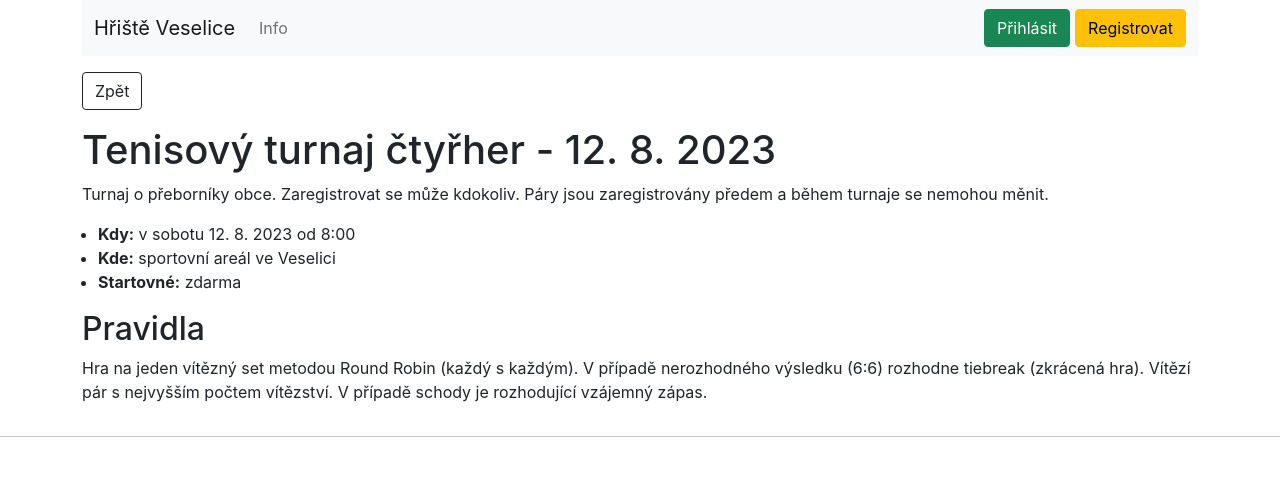
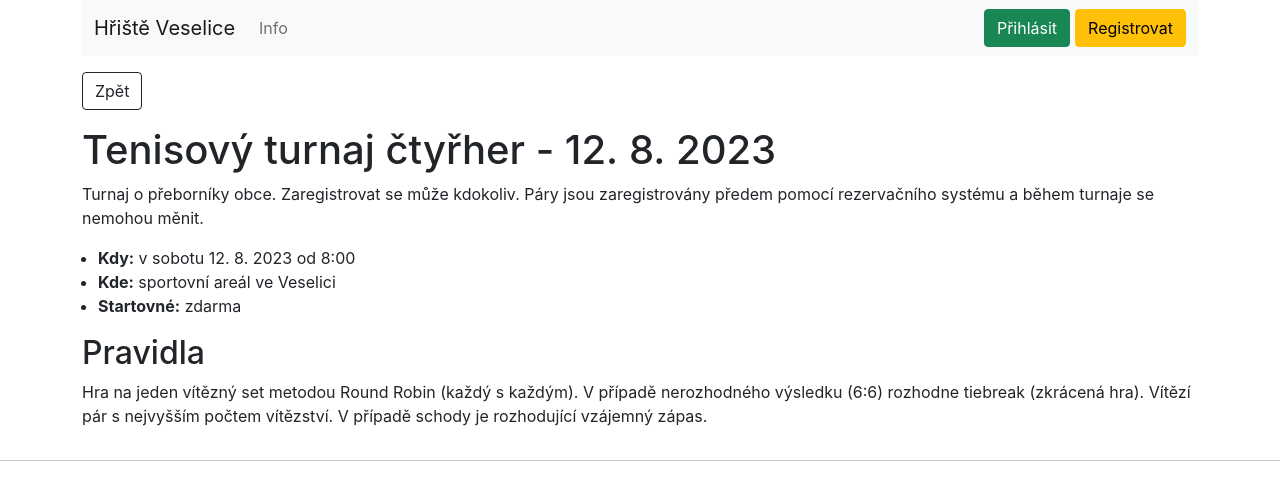
Before and after one commit to kotrzina/court-reservations, a Next.js app in the folder frontend/: page /tour in a window 1280 px wide. Shown: the top 500 px of the page. Built offline with nearby package versions, Linux system fonts and the light colour scheme; no server answers.

Commit message:
Amend tour description

```diff
--- a/frontend/pages/tour.tsx
+++ b/frontend/pages/tour.tsx
@@ -40,8 +40,8 @@ const Tour: NextPage = () => {
                 </Button>
                 <h1>Tenisový turnaj čtyřher - 12.&nbsp;8.&nbsp;2023</h1>
                 <p>
-                    Turnaj o přeborníky obce. Zaregistrovat se může kdokoliv. Páry jsou zaregistrovány předem a
-                    během turnaje se nemohou měnit.
+                    Turnaj o přeborníky obce. Zaregistrovat se může kdokoliv. Páry jsou zaregistrovány předem pomocí
+                    rezervačního systému a během turnaje se nemohou měnit.
                 </p>
                 <ul>
                     <li><strong>Kdy:</strong> v sobotu 12.&nbsp;8.&nbsp;2023 od 8:00</li>
```
